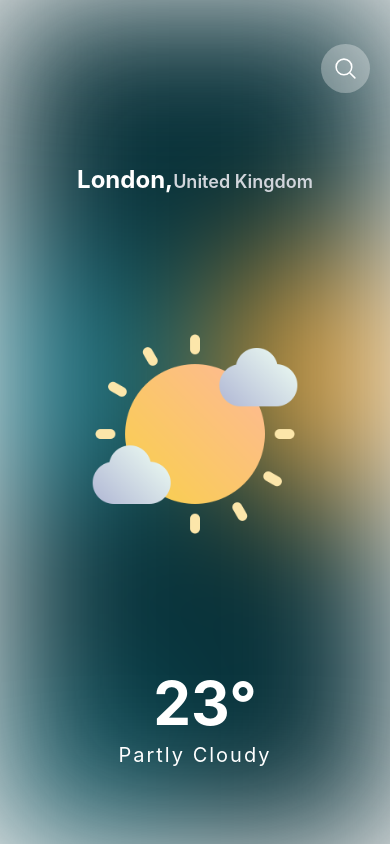
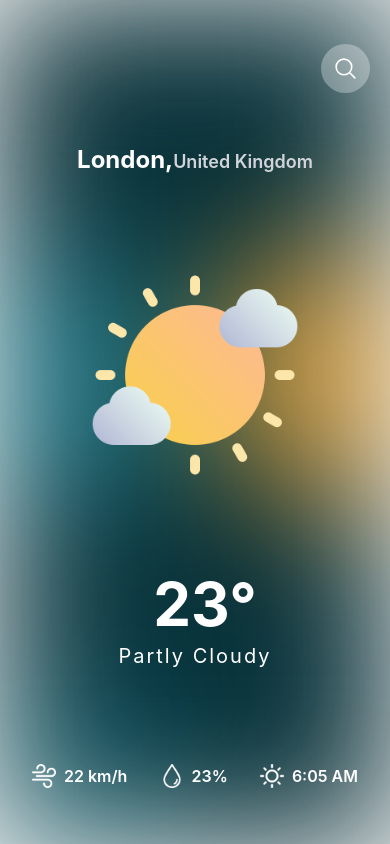
Before and after one commit to jurecapuder/react_native_weather, a React Native app: screen /Home in a window 390 px wide. Built offline with nearby package versions, Linux system fonts and the light colour scheme.

Commit message:
Add weather details to HomeScreen

```diff
--- a/screens/HomeScreen.js
+++ b/screens/HomeScreen.js
@@ -116,6 +116,42 @@
               Partly Cloudy
             </Text>
           </View>
+
+          {/* Weather details */}
+          <View className="flex-row justify-between mx-4">
+            <View className="flex-row space-x-2 items-center">
+              <Image
+                source={require('../assets/icons/wind.png')}
+                className="h-6 w-6"
+              />
+
+              <Text className="text-white font-semibold text-base">
+                22 km/h
+              </Text>
+            </View>
+
+            <View className="flex-row space-x-2 items-center">
+              <Image
+                source={require('../assets/icons/drop.png')}
+                className="h-6 w-6"
+              />
+
+              <Text className="text-white font-semibold text-base">
+                23%
+              </Text>
+            </View>
+
+            <View className="flex-row space-x-2 items-center">
+              <Image
+                source={require('../assets/icons/sun.png')}
+                className="h-6 w-6"
+              />
+
+              <Text className="text-white font-semibold text-base">
+                6:05 AM
+              </Text>
+            </View>
+          </View>
         </View>
       </SafeAreaView>
     </View>
```
